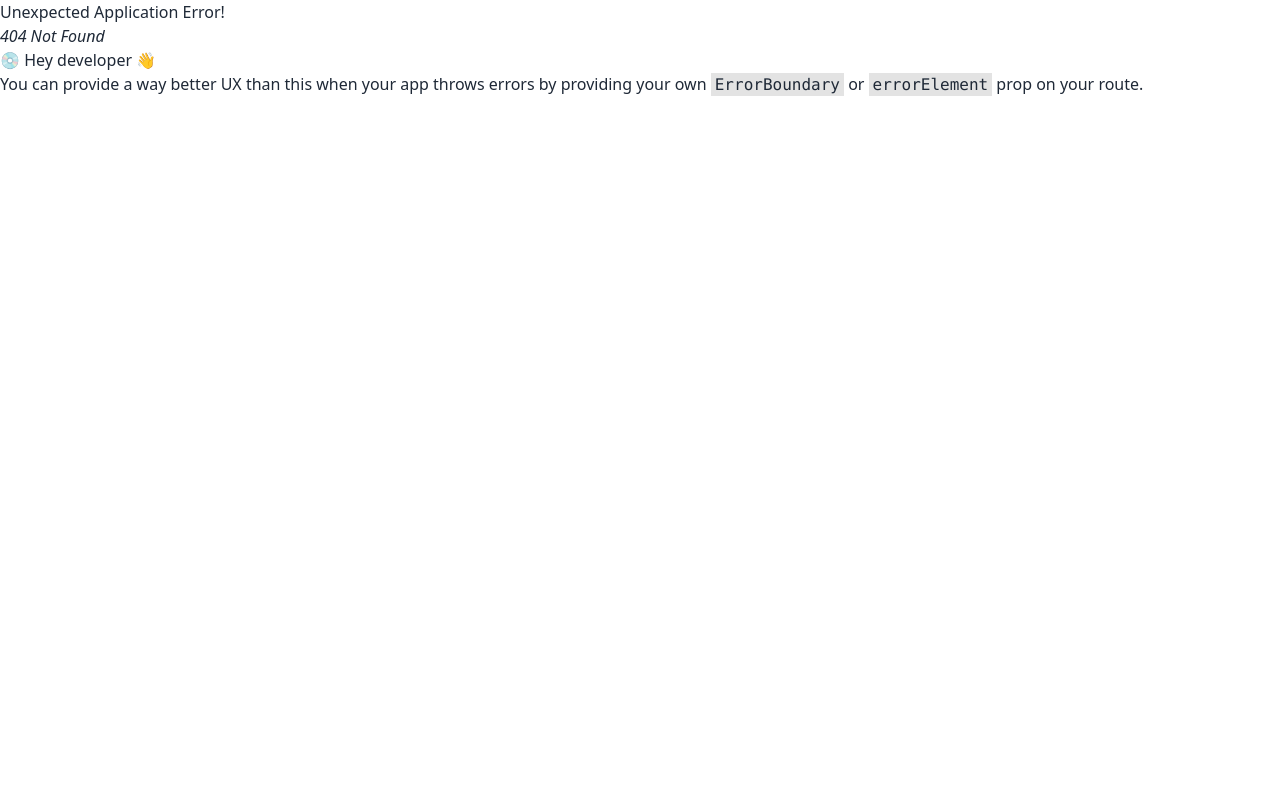
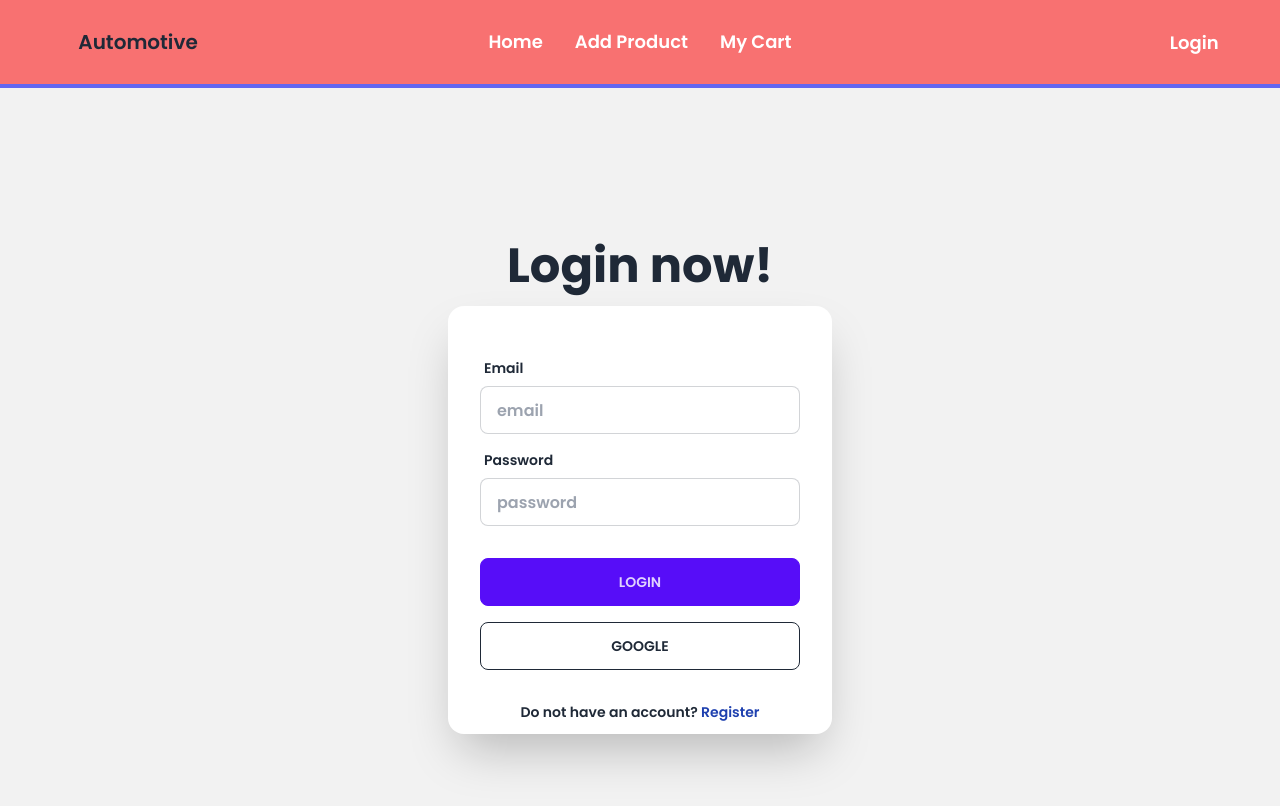
Before and after one commit to anikmk/brand-shop-client, a React (Vite) app: page /login in a window 1280 px wide. Before the commit this address had no page. Shown: the top 806 px of the page. Built offline with nearby package versions, Linux system fonts and the light colour scheme.

Commit message:
create user login page

```diff
--- /dev/null
+++ b/src/Components/Login/Login.jsx
@@ -0,0 +1,42 @@
+import { Link } from "react-router-dom";
+
+
+const Login = () => {
+    return (
+        <div>
+            <div className="hero min-h-screen bg-base-200 ">
+  <div className="hero-content flex-col ">
+    <div className="text-center lg:text-left">
+      <h1 className="text-5xl font-bold">Login now!</h1>
+
+    </div>
+    <div className="card flex-shrink-0 w-full max-w-sm shadow-2xl bg-base-100 py-3">
+      <form className="card-body">
+        <div className="form-control">
+          <label className="label">
+            <span className="label-text">Email</span>
+          </label>
+          <input type="email" placeholder="email" className="input input-bordered" required />
+        </div>
+        <div className="form-control">
+          <label className="label">
+            <span className="label-text">Password</span>
+          </label>
+          <input type="password" placeholder="password" className="input input-bordered" required />
+        </div>
+        <div className="form-control mt-6">
+          <button className="btn btn-primary">Login</button>
+          <button className="btn btn-outline mt-4">Google</button>
+        </div>
+      </form>
+      <p className="text-sm text-center">
+              Do not have an account? <Link to="/register" className="text-blue-800 font-semibold">Register</Link>
+      </p>
+    </div>
+  </div>
+</div>
+        </div>
+    );
+};
+
+export default Login;
--- /dev/null
+++ b/src/Components/Register/Register.jsx
@@ -0,0 +1,11 @@
+
+
+const Register = () => {
+    return (
+        <div>
+
+        </div>
+    );
+};
+
+export default Register;
--- a/src/Components/SingleProduct/SingleProduct.jsx
+++ b/src/Components/SingleProduct/SingleProduct.jsx
@@ -27,57 +27,11 @@
           </div>
         </div>
       </div>
-     <div className="card card-side bg-base-100 shadow-xl">
-        <figure>
-          <img
-            src={photo}
-            alt="Movie"
-          />
-        </figure>
-        <div className="card-body">
-          <h2 className="card-title">New movie is released!</h2>
-          <p>Click the button to watch on Jetflix app.</p>
-          <div className="flex">
-            <button className="btn btn-primary mr-3">Update button</button>
-            <button className="btn btn-success">Details button</button>
-          </div>
-        </div>
-      </div>
+
+
+
      </div>
-     <div className="flex pb-12 gap-8">
-     <div className="card card-side bg-base-100 shadow-xl">
-        <figure>
-          <img
-            src={photo}
-            alt="Movie"
-          />
-        </figure>
-        <div className="card-body">
-          <h2 className="card-title">New movie is released!</h2>
-          <p>Click the button to watch on Jetflix app.</p>
-          <div className="flex">
-            <button className="btn btn-primary mr-3">Update button</button>
-            <button className="btn btn-success">Details button</button>
-          </div>
-        </div>
-      </div>
-     <div className="card card-side bg-base-100 shadow-xl">
-        <figure>
-          <img
-            src={photo}
-            alt="Movie"
-          />
-        </figure>
-        <div className="card-body">
-          <h2 className="card-title">New movie is released!</h2>
-          <p>Click the button to watch on Jetflix app.</p>
-          <div className="flex">
-            <button className="btn btn-primary mr-3">Update button</button>
-            <button className="btn btn-success">Details button</button>
-          </div>
-        </div>
-      </div>
-     </div>
+
     </div>
   );
 };
--- a/src/Provider/Provider.jsx
+++ b/src/Provider/Provider.jsx
@@ -1,4 +1,6 @@
+import { createUserWithEmailAndPassword } from "firebase/auth";
 import { createContext, useState } from "react";
+import auth from "../firebase/firebase.config";
 
 
 export const AuthContext = createContext()
@@ -8,13 +10,17 @@
     const [user,setUser] = useState(null)
     const [loader,setLoader] = useState(true)
 
+    const createUser = (email,password) => {
+        setLoader(true);
+        return createUserWithEmailAndPassword(auth,email,password);
 
+    }
 
 
     const userInfo = {
         user,
-
-        loader,
+        createUser,
+        loader
 
     }
     return (
--- a/src/Router/Router.jsx
+++ b/src/Router/Router.jsx
@@ -4,6 +4,7 @@
 import AddToProduct from "../Components/AddToProduct/AddToProduct";
 import MyCart from "../Components/MyCart/MyCart";
 import SingleProduct from "../Components/SingleProduct/SingleProduct";
+import Login from "../Components/Login/Login";
 
 const router = createBrowserRouter([
     {
@@ -27,6 +28,10 @@
             {
                 path:'/mycart',
                 element:<MyCart></MyCart>
+            },
+            {
+                path:'/login',
+                element:<Login></Login>
             }
         ]
     },
```
